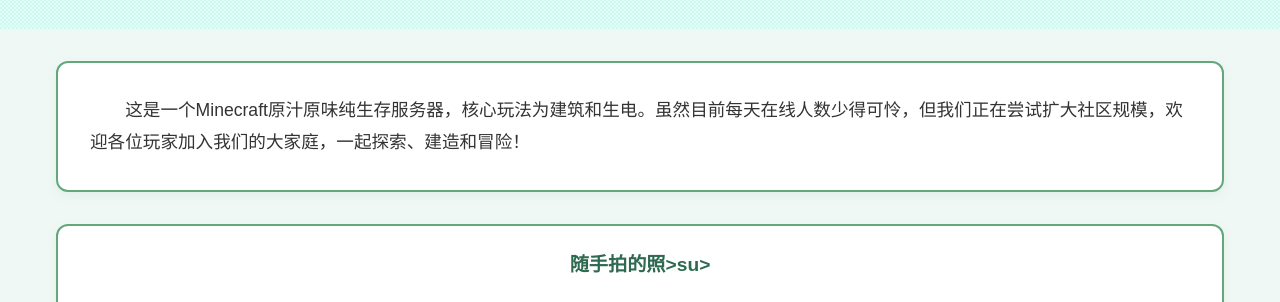
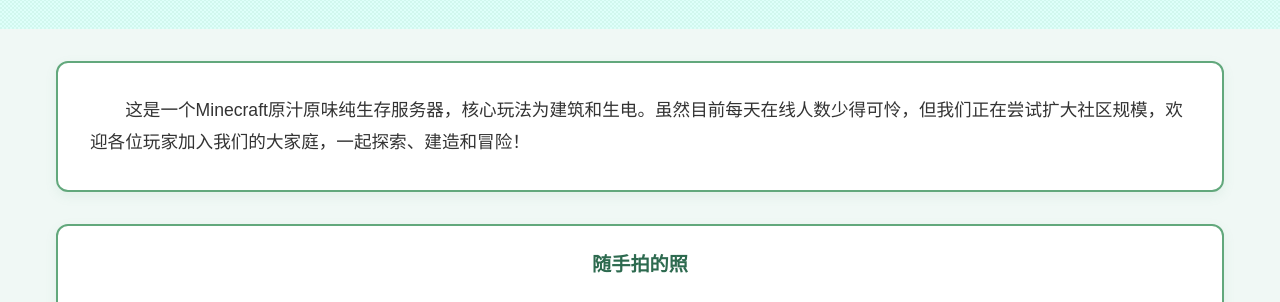
Before and after one commit to Uchiful/myworld, a plain HTML site: page index.html in a window 1280 px wide. Shown: the part 1085-1387 px from the top of the page. Drawn offline with Linux system fonts and the light colour scheme.

Commit message:
Update index.html

```diff
--- a/index.html
+++ b/index.html
@@ -209,7 +209,7 @@
         </div>
 
         <div class="pic">
-            <p class="center">随手拍的照>su>
+            <p class="center">随手拍的照</p>
             <div class="gallery">
                 <img src="./img/1.png" alt="服务器截图0">
                 <img src="./img/2.png" alt="服务器截图2">
```
